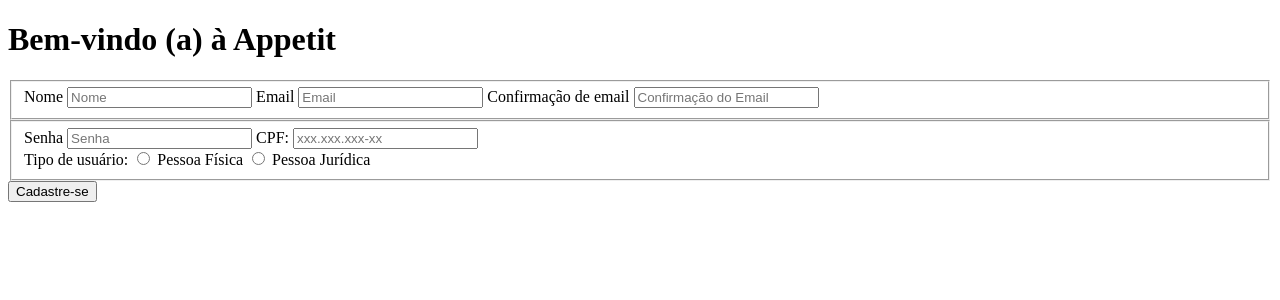
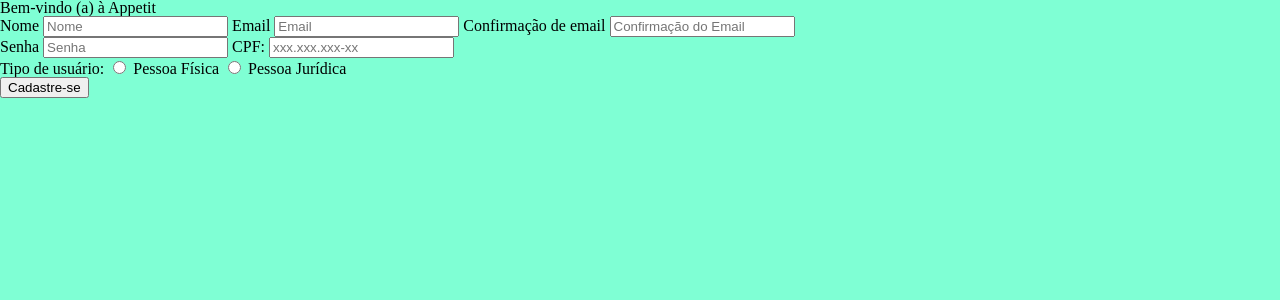
Before and after one commit to Paulo-Vinicius-m/2save, a Django app: page /register in a window 1280 px wide. Shown: the top 300 px of the page. Run offline with Django 5.2, Linux system fonts and the light colour scheme.

Commit message:
add o reset.css e o cadastro.css

```diff
--- /dev/null
+++ b/core/assets/css/cadastro.css
@@ -0,0 +1,3 @@
+body {
+    background-color: aquamarine;
+}
--- /dev/null
+++ b/core/assets/css/reset.css
@@ -0,0 +1,48 @@
+/* http://meyerweb.com/eric/tools/css/reset/
+   v2.0 | 20110126
+   License: none (public domain)
+*/
+
+html, body, div, span, applet, object, iframe,
+h1, h2, h3, h4, h5, h6, p, blockquote, pre,
+a, abbr, acronym, address, big, cite, code,
+del, dfn, em, img, ins, kbd, q, s, samp,
+small, strike, strong, sub, sup, tt, var,
+b, u, i, center,
+dl, dt, dd, ol, ul, li,
+fieldset, form, label, legend,
+table, caption, tbody, tfoot, thead, tr, th, td,
+article, aside, canvas, details, embed,
+figure, figcaption, footer, header, hgroup,
+menu, nav, output, ruby, section, summary,
+time, mark, audio, video {
+	margin: 0;
+	padding: 0;
+	border: 0;
+	font-size: 100%;
+	font: inherit;
+	vertical-align: baseline;
+}
+/* HTML5 display-role reset for older browsers */
+article, aside, details, figcaption, figure,
+footer, header, hgroup, menu, nav, section {
+	display: block;
+}
+body {
+	line-height: 1;
+}
+ol, ul {
+	list-style: none;
+}
+blockquote, q {
+	quotes: none;
+}
+blockquote:before, blockquote:after,
+q:before, q:after {
+	content: '';
+	content: none;
+}
+table {
+	border-collapse: collapse;
+	border-spacing: 0;
+}
--- a/templates/cadastro.html
+++ b/templates/cadastro.html
@@ -4,6 +4,9 @@
     <meta charset="UTF-8">
     <meta name="viewport" content="width=device-width, initial-scale=1.0">
     <title> Cadastro</title>
+
+    <link rel="stylesheet" href="/core/assets/css/reset.css">
+    <link rel="stylesheet" href="/core/assets/css/cadastro.css">
 </head>
 <body>
 
```
